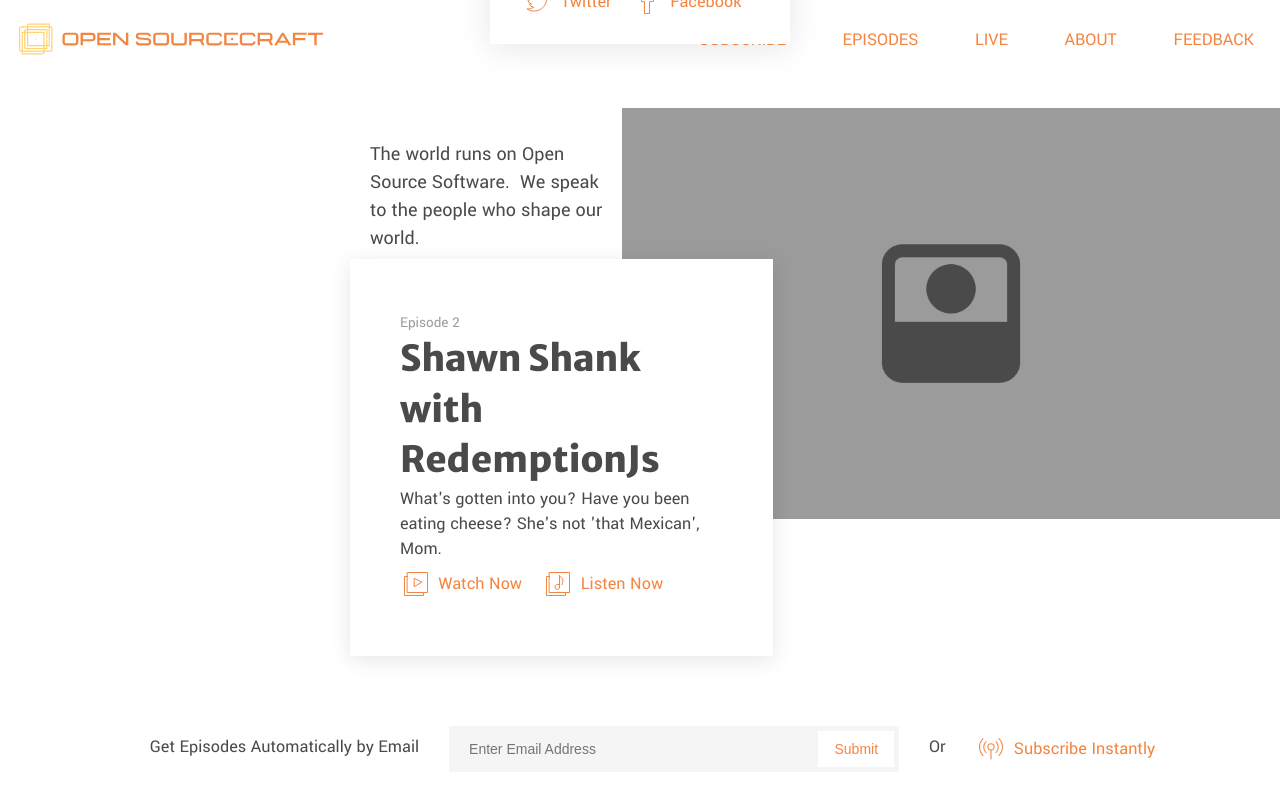
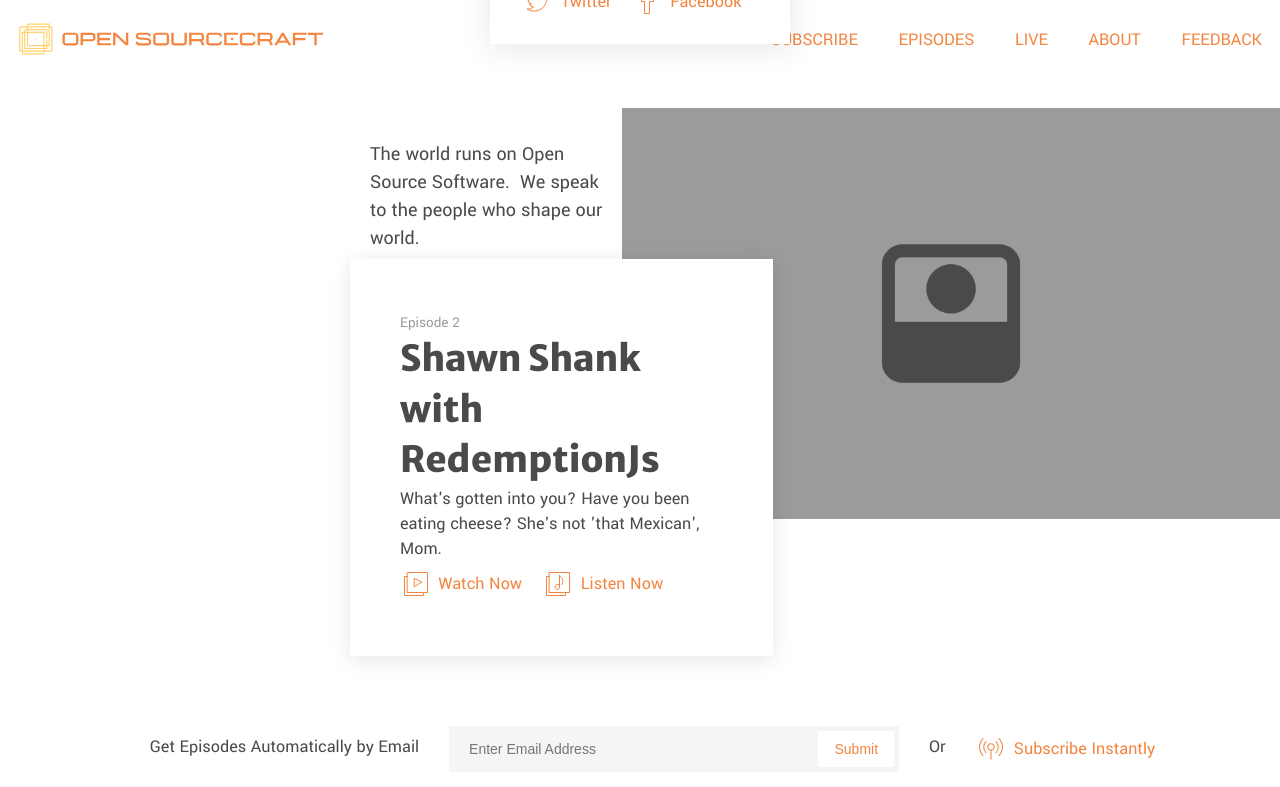
Before and after one commit to Code-Pop/open-sourcecraft, a Jekyll site: the page built from index.html, in a window 1280 px wide and 1400 px high. Shown: the top 787 px of the window. Built offline with Jekyll 4.4.1, drawn with Linux system fonts in a browser that asks for light colours; grey boxes are pictures that could not be loaded.

Commit message:
Fix nav spacing

```diff
--- a/_sass/components/_nav.scss
+++ b/_sass/components/_nav.scss
@@ -102,7 +102,7 @@
     }
     @include bp(laptop) {
       display: inline-block;
-      padding: 17px 26px;
+      padding: 17px 18px;
     }
   }
 }
```
